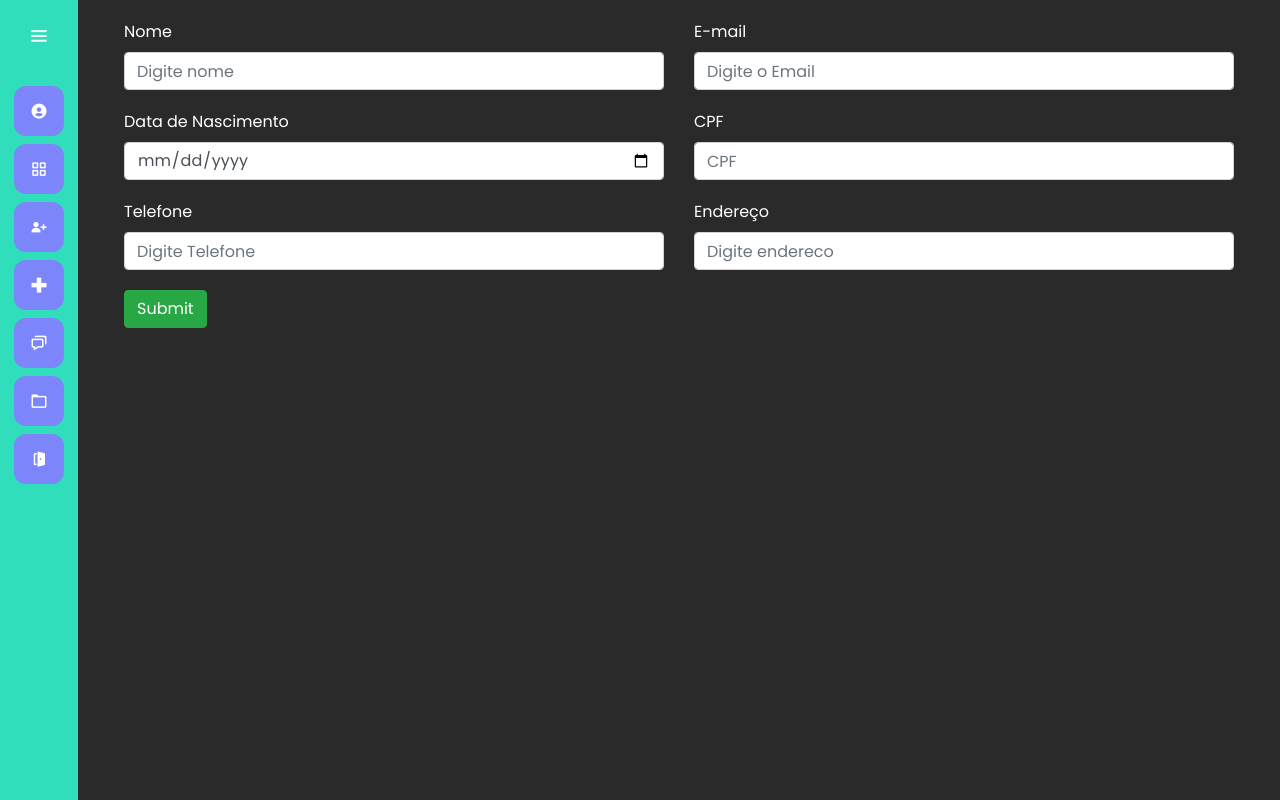
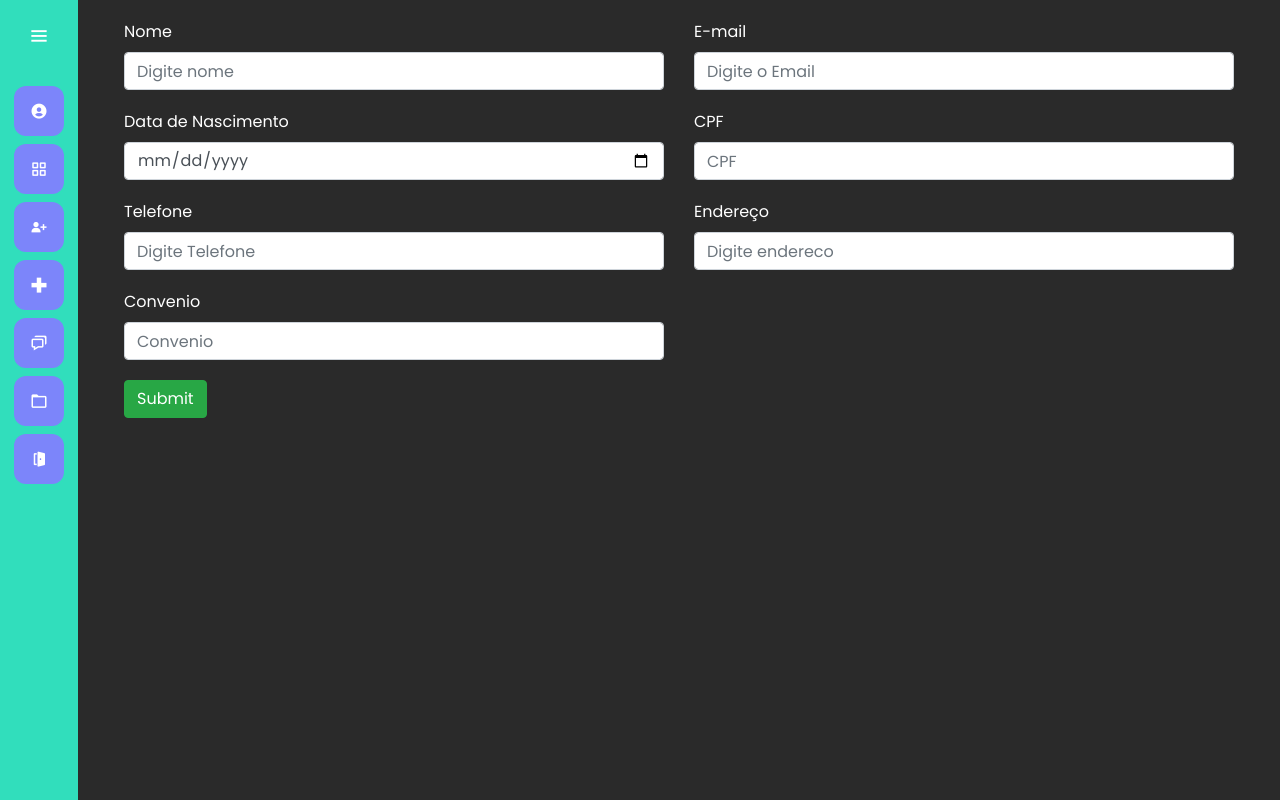
Before and after one commit to viniciostec22/SysMed, a Django app: page /paciente/cadastrar_paciente/ in a window 1280 px wide. Run offline with Django 4.2, Linux system fonts and the light colour scheme; some libraries are stand-ins or nearby versions.

Commit message:
pacienteupdate

```diff
--- a/paciente/models.py
+++ b/paciente/models.py
@@ -13,8 +13,9 @@ class Paciente(models.Model):
     nome = models.CharField(max_length=60)
     data_nascimento = models.DateField()
     cpf = models.CharField(max_length=12)
-    email = models.EmailField
+    email = models.EmailField(default='')
     telefone = models.CharField(max_length=12)
+    endereco = models.CharField(max_length=200, default='')
     convenio = models.ForeignKey(Convenio,null=True, on_delete=models.SET_NULL, default='')
 
     def __str__(self) -> str:
--- a/paciente/templates/paciente/cadastro_paciente.html
+++ b/paciente/templates/paciente/cadastro_paciente.html
@@ -32,16 +32,19 @@
             <div class="col-md">
                 <label class="mr-sm-2">Data de Nascimento</label>
                 <input class="form-control input-tarefa" type="date" placeholder="Nascimento" name="data_nascimento" >
+
             </div>
             <div class="col-md">
                 <label  class="mr-sm-2">CPF</label>
-                <input type="text" placeholder="CPF" name="sobrenome" class="form-control" alt="Digite seu cpf">
+                <input type="text" placeholder="CPF" name="cpf" class="form-control" alt="Digite seu cpf">
             </div>
         </div>
         <div class="row">
            <div class="col-md">
             <label  class="mr-sm-2">Telefone</label>
             <input type="text" placeholder="Digite Telefone" name="telefone" class="form-control">
+            <label  class="mr-sm-2">Convenio</label>
+            <input type="text" placeholder="Convenio" name="convenio" class="form-control">
            </div>
             <div class="col-md">
                 <label for="pwd">Endereço</label>
--- a/paciente/views.py
+++ b/paciente/views.py
@@ -1,7 +1,32 @@
-from django.shortcuts import render, HttpResponse
+from django.shortcuts import render, HttpResponse, redirect
 from .forms import PacienteModelForm
+from . models import Paciente, Convenio
 
 def cadastrar_paciente(request):
     if request.method == 'GET':
         forms = PacienteModelForm()
         return render(request, 'paciente/cadastro_paciente.html', {'forms':forms})
+    elif request.method == 'POST':
+        nome            = request.POST.get('nome')
+        email           = request.POST.get('email')
+        data_nascimento = request.POST.get('data_nascimento')
+        cpf             = request.POST.get('cpf')
+        telefone        = request.POST.get('telefone')
+        convenio        = request.POST.get('convenio')
+        endereco        = request.POST.get('endereco')
+
+
+
+        paciente = Paciente(
+            nome = nome,
+            data_nascimento = data_nascimento,
+            cpf = cpf,
+            email = email,
+            telefone = telefone,
+            endereco = endereco,
+            convenio_id = convenio
+
+
+        )
+        paciente.save()
+        return redirect('cadastrar_paciente')
--- a/templates/base.html
+++ b/templates/base.html
@@ -47,6 +47,7 @@
           <span class="tooltip">Cadastro</span>
         </li>
         {% endif %}
+
         <li>
           <a href="{% url 'cadastrar_paciente' %}">
             <i class='bx bxs-user-plus'></i>
```
Also changed, not shown: db.sqlite3, paciente/migrations/0002_paciente_endereco.py (added), paciente/migrations/0003_paciente_email.py (added).
